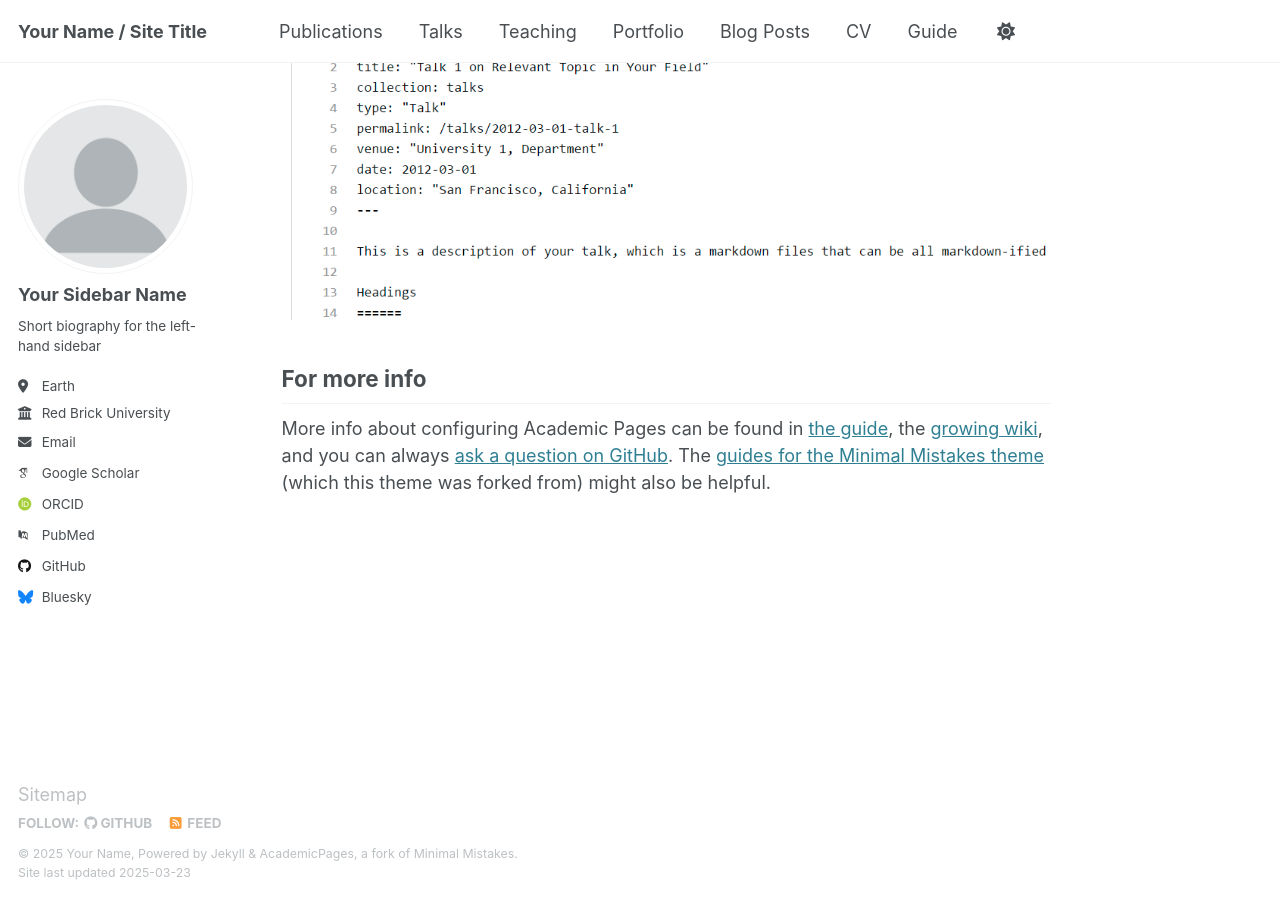
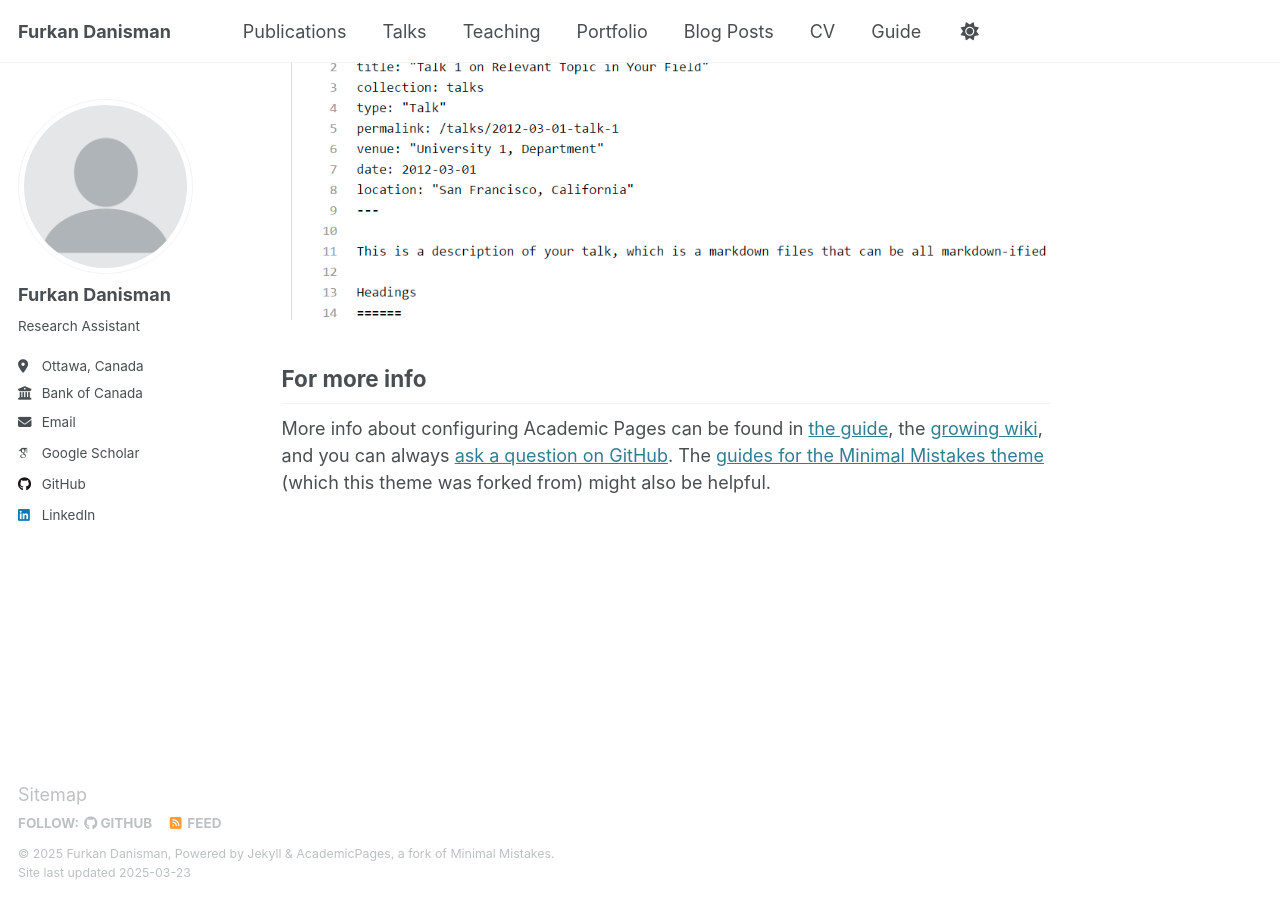
Before and after one commit to FurkanDanisman/FurkanDanisman.github.io, a Jekyll site: the page built from _pages/about.md, in a window 1280 px wide and 900 px high, scrolled down 2635 px. Built offline with Jekyll 4.4.1, drawn with Linux system fonts in a browser that asks for light colours; some web fonts are replaced.

Commit message:
Update _config.yml

```diff
--- a/_config.yml
+++ b/_config.yml
@@ -9,9 +9,9 @@
 # Basic Site Settings
 locale                   : "en-US"
 site_theme               : "default"
-title                    : "Your Name / Site Title"
+title                    : "Furkan Danisman"
 title_separator          : "-"
-name                     : &name "Your Name"
+name                     : &name "Furkan Danisman"
 description              : &description "personal description"
 url                      : https://academicpages.github.io # the base hostname & protocol for your site e.g. "https://[your GitHub username].github.io"
 baseurl                  : "" # the subpath of your site, e.g. "/blog"
@@ -23,21 +23,20 @@ repository               : "academicpages/academicpages.github.io"
 author:
   # Biographic information
   avatar           : "profile.png"
-  name             : "Your Sidebar Name"
+  name             : "Furkan Danisman"
   pronouns         : # example: "she/her"
-  bio              : "Short biography for the left-hand sidebar"
-  location         : "Earth"
-  employer         : "Red Brick University"
+  bio              : "Research Assistant"
+  location         : "Ottawa, Canada"
+  employer         : "Bank of Canada"
   uri              : # URL
-  email            : "none@example.org"
+  email            : "furkandanisman@gmail.com"
 
   # Academic websites
   arxiv            : # URL - Update with the correct link to your profile
-  googlescholar    : "https://scholar.google.com/citations?user=PS_CX0AAAAAJ"
+  googlescholar    : "https://scholar.google.ca/citations?view_op=list_works&hl=en&user=ovLhwwwAAAAJ"
   impactstory      : # URL
-  orcid            : "http://orcid.org/yourorcidurl"
   semantic         : # URL
-  pubmed           : "https://www.ncbi.nlm.nih.gov/pubmed/?term=john+snow"
+  pubmed           :
   researchgate     : # URL
   scopus           : # URL
 
@@ -45,12 +44,12 @@ author:
   bitbucket        : # Username - Update with your username on the site
   codepen          : # Username
   dribbble         : # Username
-  github           : "academicpages"
+  github           : "https://github.com/FurkanDanisman"
   kaggle           : # Username
   stackoverflow    : # User number or user number and name (i.e., use "1" or "1/jeff-atwood")
 
   # Social media
-  bluesky          : "bsky.app" # Replace this with you Bluesky username
+  bluesky          : # Replace this with you Bluesky username
   facebook         : # Username
   flickr           : # Username
   foursquare       : # Username
@@ -59,7 +58,7 @@ author:
   keybase          : # Username
   instagram        : # Username
   lastfm           : # Username
-  linkedin         : # Username
+  linkedin         : "https://www.linkedin.com/in/furkandanisman/"
   mastodon         : # URL
   medium           : # URL
   pinterest        : # Username
```
